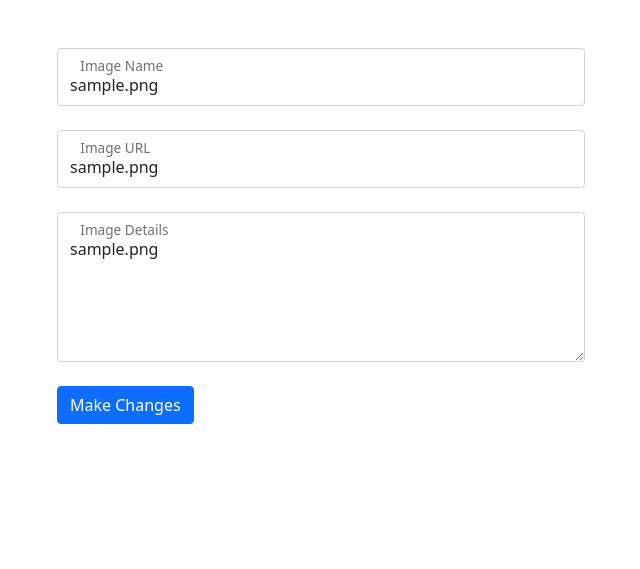
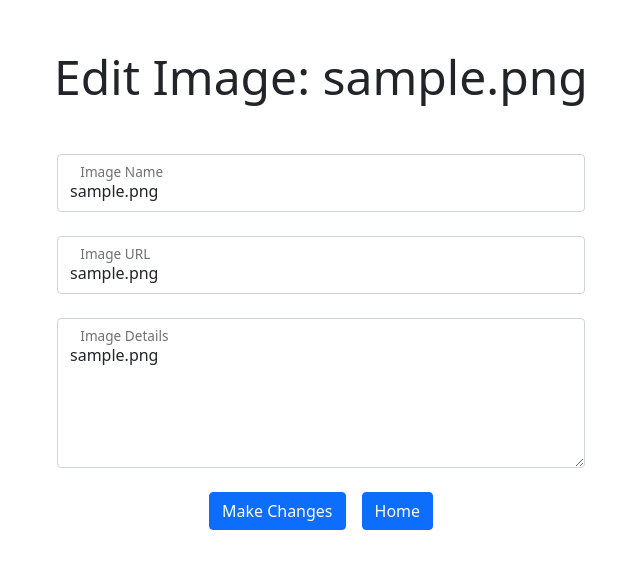
Before and after one commit to Aashrut/hacker-gallery, a Flask app: page /1/edit in a window 1280 px wide. Shown: the top 569 px of the page, without its empty margins (319-959 px from the left). Run offline with Flask 2, Linux system fonts and the light colour scheme; tables that the repository leaves empty hold one stand-in row (Sample ...).

Commit message:
UI Improved

```diff
--- a/templates/base.html
+++ b/templates/base.html
@@ -7,6 +7,8 @@
         <title>{% block title %} {% endblock %}</title>
     </head>
     <body>
+        {% block heading %}
+        {% endblock %}
         {% block body %}
         {% endblock %}
         <script src="https://cdn.jsdelivr.net/npm/bootstrap@5.0.2/dist/js/bootstrap.bundle.min.js" integrity="sha384-MrcW6ZMFYlzcLA8Nl+NtUVF0sA7MsXsP1UyJoMp4YLEuNSfAP+JcXn/tWtIaxVXM" crossorigin="anonymous"></script>
--- a/templates/edit.html
+++ b/templates/edit.html
@@ -1,5 +1,8 @@
 {% extends "base.html" %}
-{% block title %} Edit Image {{ image['imgname'] }} {% endblock %}
+{% block title %} Edit Image: {{ image['imgname'] }} {% endblock %}
+{% block heading %}
+    <h1 class="text-center mt-5 display-5">Edit Image: {{ image['imgname'] }} </h1>
+{% endblock %}
 {% block body %}
     <div class="container my-5" style="max-width: 600px;">
         <form>
@@ -15,17 +18,22 @@
                 <textarea style="height: 150px" id="imgdetails" name="imgdetails" class="form-control" placeholder="Image Details" required>{{ image['imgdetails'] }}</textarea>
                 <label for="imgdetails" class="px-4">Image Details</label>
             </div>
-            <div class="m-4">
+            <div class="d-grid gap-3 d-md-flex mx-auto" style="width: fit-content;">
                 <button type="button" onclick="edit()" class="btn btn-primary">Make Changes</button>
+                <a href="/" class="btn btn-primary">Home</a>
             </div>
         </form>
+        <div class="mx-auto my-3" id="edit_msg" style="width: fit-content;"></div>
         <script>
             function edit() {
+                document.getElementById("edit_msg").innerHTML = "<p>Updating Image...</p>"
                 let imgform = document.querySelector("form");
                 let request = new XMLHttpRequest();
                 request.open("PUT", "/{{ image['id'] }}/edit");
                 request.send(new FormData(imgform));
-                window.location.href = '/';
+                setTimeout(function() {
+                    window.location.href = '/';
+                }, 1000);
             }
         </script>
     </div>
--- a/templates/new.html
+++ b/templates/new.html
@@ -1,5 +1,8 @@
 {% extends "base.html" %}
 {% block title %} Add New Image {% endblock %}
+{% block heading %}
+    <h1 class="text-center mt-5 display-5">Add New Image</h1>
+{% endblock %}
 {% block body %}
     <div class="container my-5" style="max-width: 600px;">
         <form action="/" method="post">
@@ -15,8 +18,9 @@
                 <textarea style="height: 150px" id="imgdetails" name="imgdetails" class="form-control" placeholder="Image Details" required></textarea>
                 <label for="imgdetails" class="px-4">Image Details</label>
             </div>
-            <div class="m-4">
+            <div class="d-grid gap-3 d-md-flex mx-auto" style="width: fit-content;"">
                 <button type="submit" class="btn btn-primary">Submit</button>
+                <a href="/" class="btn btn-primary">Home</a>
             </div>
         </form>
     </div>
--- a/templates/show_image.html
+++ b/templates/show_image.html
@@ -1,5 +1,8 @@
 {% extends "base.html" %}
 {% block title %} {{ image['imgname'] }} {% endblock %}
+{% block heading %}
+    <h1 class="text-center mt-5 display-5">{{ image['imgname'] }}</h1>
+{% endblock %}
 {% block body %}
     <div class="container h-100 my-5" style="max-width: 1000px;">
         <div class="card mb-3">
@@ -18,6 +21,7 @@
         <div class="d-grid gap-3 d-md-flex mx-auto" style="width: fit-content;">
             <a href="/{{ image['id'] }}/edit" class="btn btn-primary">Edit</a>
             <button type="button" onclick="delete_img()" class="btn btn-primary">Delete</button>
+            <a href="/" class="btn btn-primary">Home</a>
         </div>
         <div class="mx-auto my-3" id="delete_msg" style="width: fit-content;"></div>
         <script>
```
Also changed, not shown: templates/index.html (+7 -3 lines).
